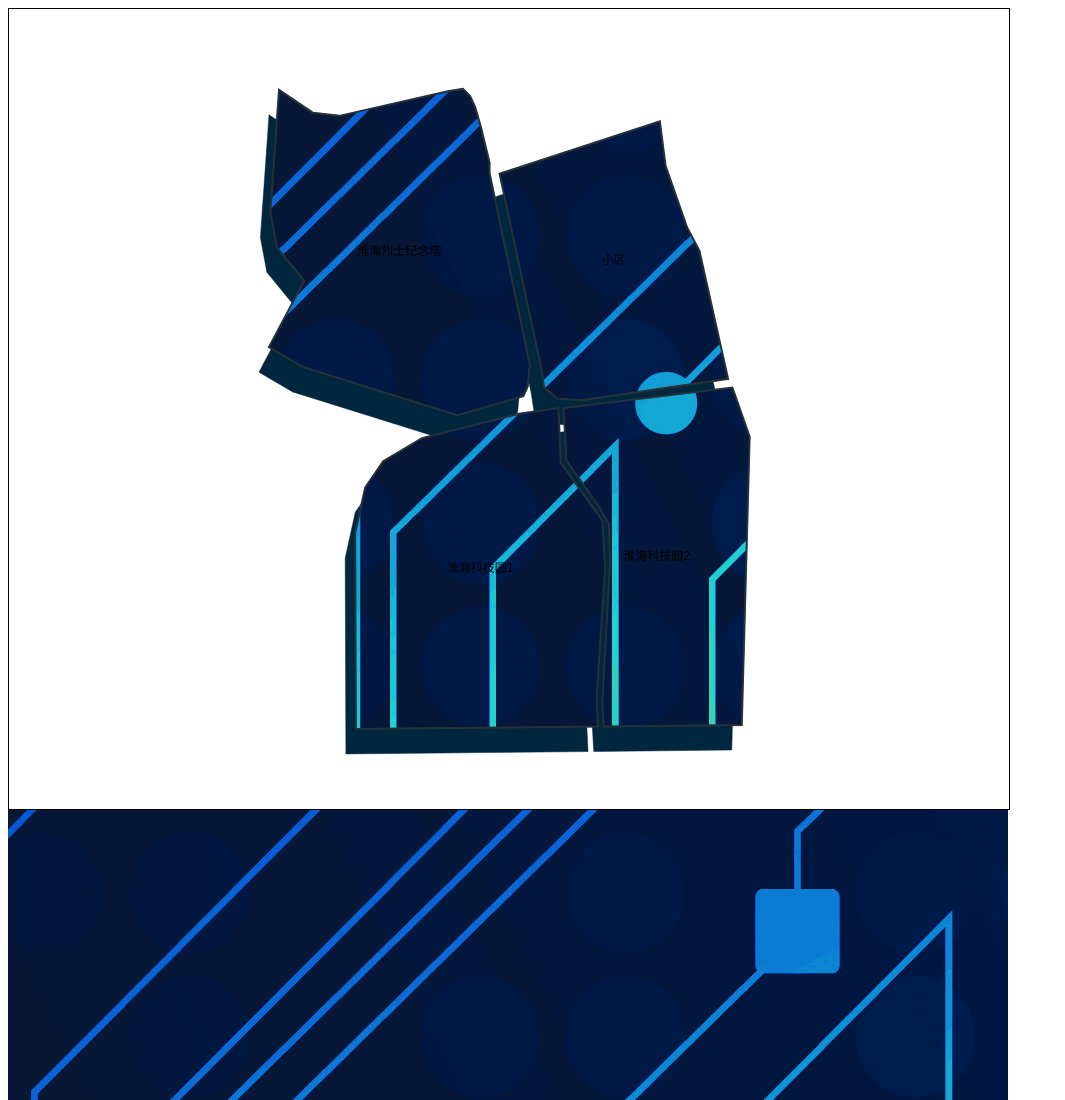
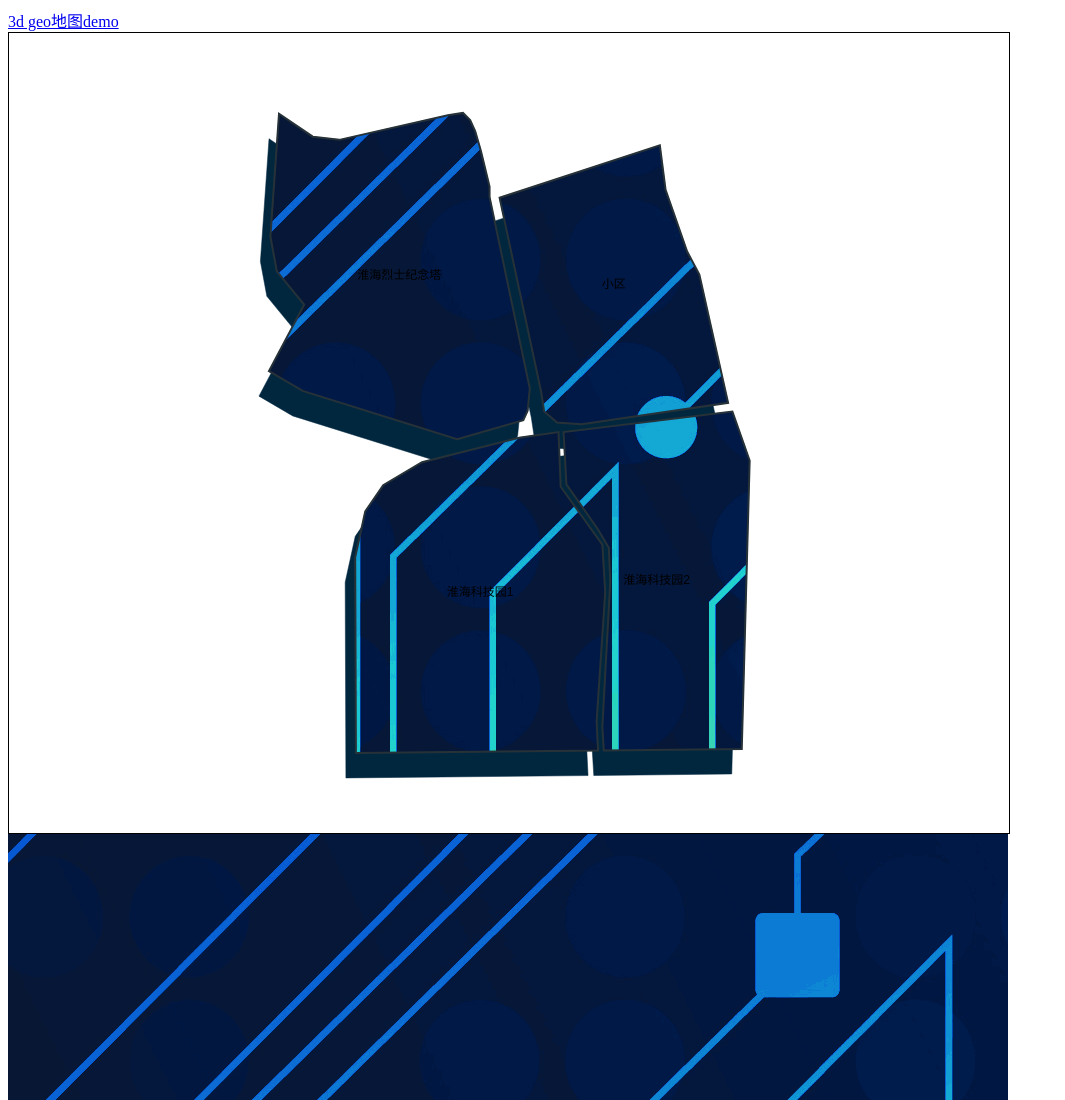
Before and after one commit to Mario343214420/Big-Data-Demo-Dist, a plain HTML site: page dist_geo_map/index.html in a window 1280 px wide. Shown: the top 1100 px of the page, without its empty margins (0-1065 px from the left). Drawn offline with Linux system fonts and the light colour scheme.

Commit message:
提交 3d geo地图

```diff
--- a/dist_geo_map/index.html
+++ b/dist_geo_map/index.html
@@ -10,7 +10,7 @@
 </head>
 <body>
 <div id="app" style="width: 1000px; height: 800px;">
-  <a href="./geo"></a>
+  <a href="./3dmap_geo.html">3d geo地图demo</a>
   <div ref="c" style="width: 100%; height: 100%; border: 1px solid #000;"></div>
   <img ref="i" src="./c_bg.png" alt="">
 </div>
```
